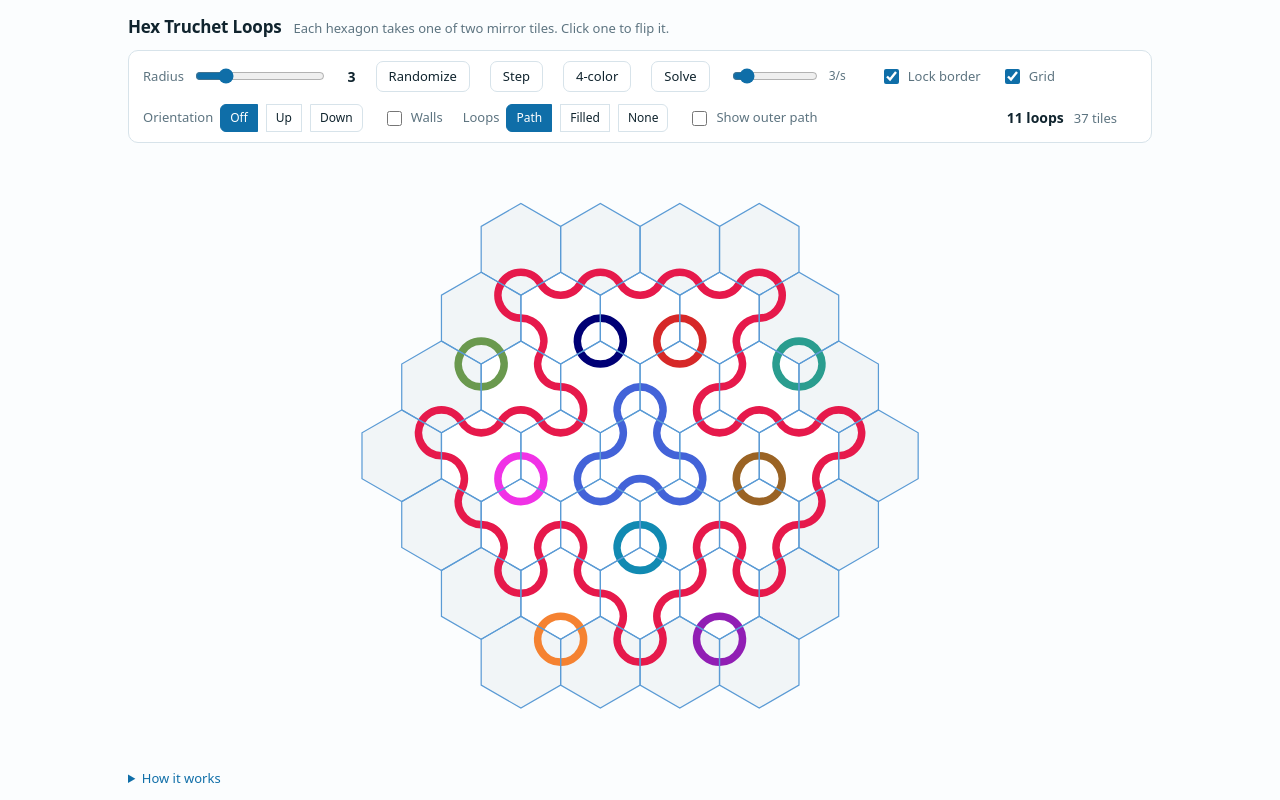
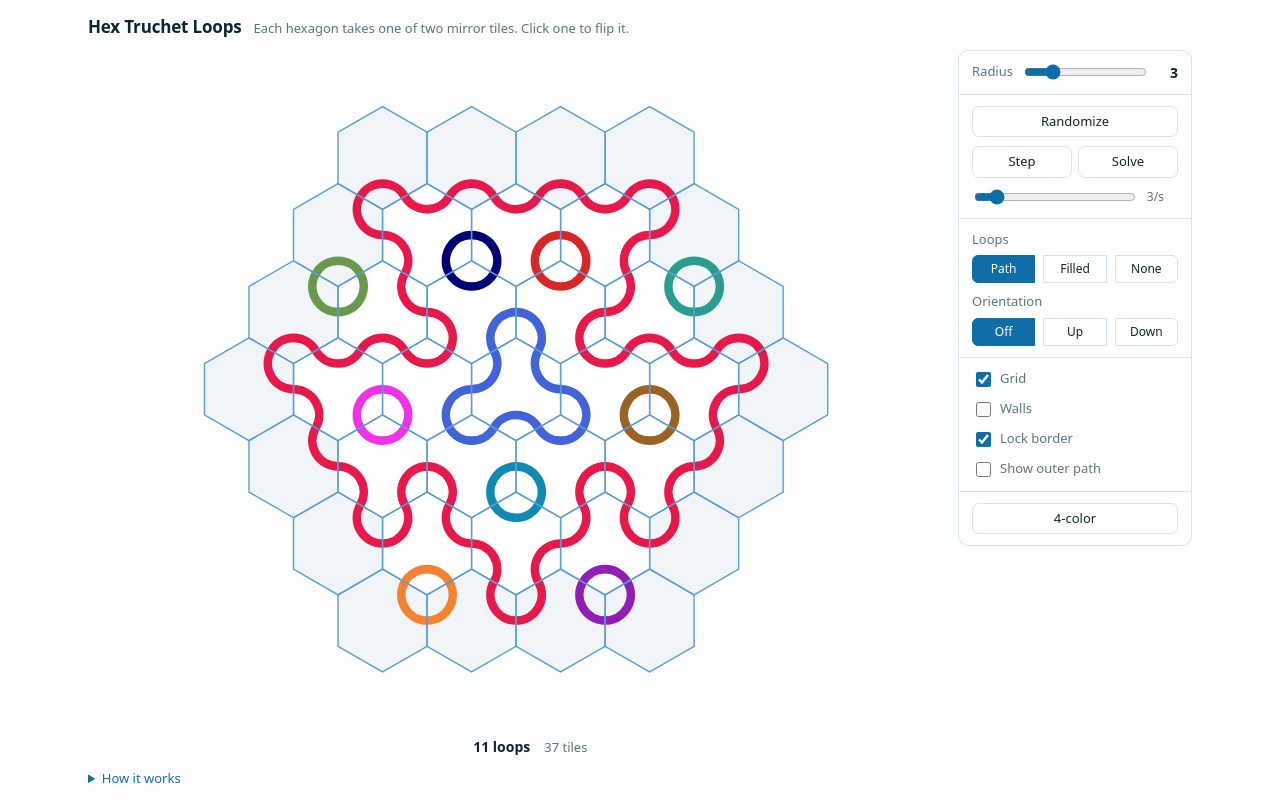
Before and after one commit to PaulBC/misc_scripts, a plain HTML site: page vibecode/hex-truchet.html in a window 1280 px wide. Drawn offline with Linux system fonts and the light colour scheme.

Commit message:
Add files via upload

```diff
--- a/vibecode/hex-truchet.html
+++ b/vibecode/hex-truchet.html
@@ -23,19 +23,28 @@
   }
   .wrap {
     height: 100vh; height: 100dvh;
-    max-width: 1060px; margin: 0 auto; padding: 14px 18px 12px;
+    max-width: 1140px; margin: 0 auto; padding: 14px 18px 12px;
     display: flex; flex-direction: column; gap: 10px;
   }
+  /* board on the left so its edge stays put as the panel grows;
+     controls on the right, where properties of a thing belong */
+  .main { flex: 1 1 auto; display: flex; gap: 14px; min-height: 0; }
+  .stage { flex: 1 1 auto; display: flex; flex-direction: column; gap: 8px;
+           min-width: 0; min-height: 0; }
   header { flex: none; display: flex; align-items: baseline; gap: 12px; flex-wrap: wrap; }
   h1 { font-size: 17px; margin: 0; letter-spacing: -0.01em; }
   .sub { color: var(--muted); font-size: 13px; margin: 0; }
   .bar {
-    flex: none;
-    display: flex; flex-wrap: wrap; gap: 12px 20px; align-items: center;
-    padding: 10px 14px;
+    flex: none; width: 234px; overflow-y: auto;
+    align-self: flex-start; max-height: 100%;
+    display: flex; flex-direction: column; align-items: stretch;
     border: 1px solid var(--line); border-radius: 10px; background: #fff;
   }
+  .sec { display: flex; flex-direction: column; gap: 9px; padding: 11px 13px; }
+  .sec + .sec { border-top: 1px solid var(--line); }
+  .pair { display: grid; grid-template-columns: 1fr 1fr; gap: 6px; }
   .grp { display: flex; align-items: center; gap: 9px; }
+  .grp input[type=range] { flex: 1 1 auto; width: auto; min-width: 0; }
   label { font-size: 13px; color: var(--muted); user-select: none; }
   input[type=range] { width: 130px; accent-color: var(--accent); }
   input[type=checkbox] { accent-color: var(--accent); width: 15px; height: 15px; }
@@ -53,8 +62,9 @@
     color: var(--ink);
   }
   button:hover { border-color: var(--blue); color: var(--accent); }
-  .seg { display: flex; align-items: center; gap: 7px; }
-  .seg .grp { display: inline-flex; }
+  .seg { display: flex; flex-direction: column; align-items: stretch; gap: 6px; }
+  .seg .grp { display: flex; }
+  .seg .grp button { flex: 1 1 0; text-align: center; }
   .seg button {
     border-radius: 0; margin-left: -1px; padding: 4px 9px; font-size: 12px;
   }
@@ -64,7 +74,10 @@
     background: var(--accent); border-color: var(--accent); color: #fff;
   }
   .seg button.on:hover { color: #fff; }
-  .readout { margin-left: auto; display: flex; align-items: baseline; gap: 10px; }
+  .readout {
+    flex: none; display: flex; flex-wrap: wrap; align-items: baseline;
+    justify-content: center; gap: 4px 14px; min-height: 1.5em;
+  }
   #count { font-size: 14px; font-weight: 600; font-variant-numeric: tabular-nums; }
   #tiles { font-size: 13px; color: var(--muted); }
   #ycount { font-size: 13px; color: var(--muted); font-variant-numeric: tabular-nums; }
@@ -79,7 +92,16 @@
   .delta.flat { color: var(--muted); }
   .status { font-size: 12px; color: var(--muted); font-variant-numeric: tabular-nums; }
   #splabel { font-size: 12px; color: var(--muted); min-width: 2.6em; }
-  input[type=range]#speed { width: 86px; }
+  input[type=range]#speed { width: auto; }
+  /* too narrow for a sidebar: controls drop under the board, never above it */
+  @media (max-width: 760px) {
+    /* let the page scroll instead of crushing the board into what is left */
+    .wrap { height: auto; min-height: 100dvh; }
+    .main { flex-direction: column; }
+    .bar { width: auto; align-self: stretch; max-height: none; }
+    .stage { min-height: 52vh; }
+    .sec { padding: 9px 12px; }
+  }
   .flash polygon {
     fill: none; stroke: #10242e; stroke-width: 2.6; pointer-events: none;
     animation: flashout 1.1s ease-out forwards;
@@ -114,27 +136,10 @@
     <p class="sub">Each hexagon takes one of two mirror tiles. Click one to flip it.</p>
   </header>
 
-  <div class="bar">
-    <div class="grp" title="Rings of hexagons around the center cell. Odd radii are the interesting ones: with the border locked they can be brought down to a single enclosed corridor, while even ones stall at two.">
-      <label for="radius">Radius</label>
-      <input type="range" id="radius" min="1" max="11" value="3">
-      <span id="rlabel">3</span>
-    </div>
-    <button id="shuffle" title="Deal a new random tiling. The outer ring stays pinned if Lock border is on.">Randomize</button>
-    <button id="step" title="Play a single solver move, so you can follow it one flip at a time.">Step</button>
-    <button id="kempe" title="Recolor the loops by Kempe's 1879 method, so adjacent loops differ and the whole board uses about four colors. Loops are the nodes and two are adjacent when a tile carries arcs of both. Kempe's chain step can fail at a degree-5 loop &mdash; the gap Heawood found &mdash; and each failure costs an extra color, counted as a jam. Click again for one color per loop.">4-color</button>
-    <button id="solve" title="Play it out. Merges where three loops meet, and where none do, searches for the shortest set of pushes that opens one, exactly up to a search budget. Click again to stop.">Solve</button>
-    <div class="grp" title="Solver speed, in moves per second.">
-      <input type="range" id="speed" min="1" max="20" value="3">
-      <span id="splabel">3/s</span>
-    </div>
-    <span class="chk" title="Pin the outer ring of tiles so their walls close into a band around everything. That band is what turns the figure into an enclosed maze; pinned tiles are shaded and cannot be clicked."><input type="checkbox" id="lock" checked><label for="lock">Lock border</label></span>
-    <span class="chk" title="Draw the hexagon outlines, so you can see which tile is which."><input type="checkbox" id="grid" checked><label for="grid">Grid</label></span>
-    <span class="seg" title="Tint each hexagon by which way its Y points. With a single loop this is exactly the inside and outside of the curve. Up and Down choose which orientation gets the darker tint: a right-side-up Y has two arms up and one stem down. Under Filled loops the tint would be hidden, so it shows as a dot at each cell centre instead."><label>Orientation</label><span class="grp"><button data-g="shade" data-v="off" class="on">Off</button><button data-g="shade" data-v="up">Up</button><button data-g="shade" data-v="down">Down</button></span></span>
-    <span class="chk" title="Draw the Y of walls each tile makes. The loops run through the gaps between them."><input type="checkbox" id="walls"><label for="walls">Walls</label></span>
-    <span class="seg" title="How to draw the loops. Path is the curve itself. Filled shades each loop's territory instead: a tile cuts its hexagon into three rhombi, one per corner it wraps, and each belongs to one loop. None leaves just the walls and the board."><label>Loops</label><span class="grp"><button data-g="view" data-v="path" class="on">Path</button><button data-g="view" data-v="fill">Filled</button><button data-g="view" data-v="none">None</button></span></span>
-    <span class="chk" title="Also draw the path that runs out past the tiles. With the border locked that is a single loop, the ring enclosing everything else, and it is hidden by default. Unlock the border and the caps join many open paths with no one outer path among them, so they are all drawn and this has nothing to hide."><input type="checkbox" id="showouter"><label for="showouter">Show outer path</label></span>
-    <div class="readout">
+  <div class="main">
+    <div class="stage">
+      <div id="board"></div>
+  <div class="readout">
       <span id="status" class="status" title="What the solver just did."></span>
       <span id="delta" class="delta" title="Change in the loop count from the last flip. Only ever -2 (three loops met and merged), 0 (two loops swapped territory) or +2 (one loop split). Never an odd number."></span>
       <span id="count" title="Loops you can see. The outer path is not counted unless Show outer path is on."></span>
@@ -142,9 +147,39 @@
       <span id="ycount" title="Hexagons of each orientation: tinted first. With the border open and an even radius, every single-loop solution has exactly 1.5r-squared of the tinted kind, whatever route you take to it."></span>
       <span id="colors" title="Colors Kempe's method actually used. Four is the theorem; five or six means its chain step jammed and had to spend one."></span>
     </div>
+    </div>
+
+    <aside class="bar">
+      <div class="sec">
+        <div class="grp" title="Rings of hexagons around the center cell. Odd radii are the interesting ones: with the border locked they can be brought down to a single enclosed corridor, while even ones stall at two.">
+      <label for="radius">Radius</label>
+      <input type="range" id="radius" min="1" max="11" value="3">
+      <span id="rlabel">3</span>
+    </div>
+      </div>
+      <div class="sec">
+        <button id="shuffle" title="Deal a new random tiling. The outer ring stays pinned if Lock border is on.">Randomize</button>
+        <div class="pair"><button id="step" title="Play a single solver move, so you can follow it one flip at a time.">Step</button><button id="solve" title="Play it out. Merges where three loops meet, and where none do, searches for the shortest set of pushes that opens one, exactly up to a search budget. Click again to stop.">Solve</button></div>
+        <div class="grp" title="Solver speed, in moves per second.">
+      <input type="range" id="speed" min="1" max="20" value="3">
+      <span id="splabel">3/s</span>
+    </div>
+      </div>
+      <div class="sec">
+        <span class="seg" title="How to draw the loops. Path is the curve itself. Filled shades each loop's territory instead: a tile cuts its hexagon into three rhombi, one per corner it wraps, and each belongs to one loop. None leaves just the walls and the board."><label>Loops</label><span class="grp"><button data-g="view" data-v="path" class="on">Path</button><button data-g="view" data-v="fill">Filled</button><button data-g="view" data-v="none">None</button></span></span>
+        <span class="seg" title="Tint each hexagon by which way its Y points. With a single loop this is exactly the inside and outside of the curve. Up and Down choose which orientation gets the darker tint: a right-side-up Y has two arms up and one stem down. Under Filled loops the tint would be hidden, so it shows as a dot at each cell centre instead."><label>Orientation</label><span class="grp"><button data-g="shade" data-v="off" class="on">Off</button><button data-g="shade" data-v="up">Up</button><button data-g="shade" data-v="down">Down</button></span></span>
+      </div>
+      <div class="sec">
+        <span class="chk" title="Draw the hexagon outlines, so you can see which tile is which."><input type="checkbox" id="grid" checked><label for="grid">Grid</label></span>
+        <span class="chk" title="Draw the Y of walls each tile makes. The loops run through the gaps between them."><input type="checkbox" id="walls"><label for="walls">Walls</label></span>
+        <span class="chk" title="Pin the outer ring of tiles so their walls close into a band around everything. That band is what turns the figure into an enclosed maze; pinned tiles are shaded and cannot be clicked."><input type="checkbox" id="lock" checked><label for="lock">Lock border</label></span>
+        <span class="chk" title="Also draw the path that runs out past the tiles. With the border locked that is a single loop, the ring enclosing everything else, and it is hidden by default. Unlock the border and the caps join many open paths with no one outer path among them, so they are all drawn and this has nothing to hide."><input type="checkbox" id="showouter"><label for="showouter">Show outer path</label></span>
+      </div>
+      <div class="sec">
+        <button id="kempe" title="Recolor the loops by Kempe's 1879 method, so adjacent loops differ and the whole board uses about four colors. Loops are the nodes and two are adjacent when a tile carries arcs of both. Kempe's chain step can fail at a degree-5 loop &mdash; the gap Heawood found &mdash; and each failure costs an extra color, counted as a jam. Click again for one color per loop.">4-color</button>
+      </div>
+    </aside>
   </div>
-
-  <div id="board"></div>
 
   <footer><details>
     <summary>How it works</summary>
```
